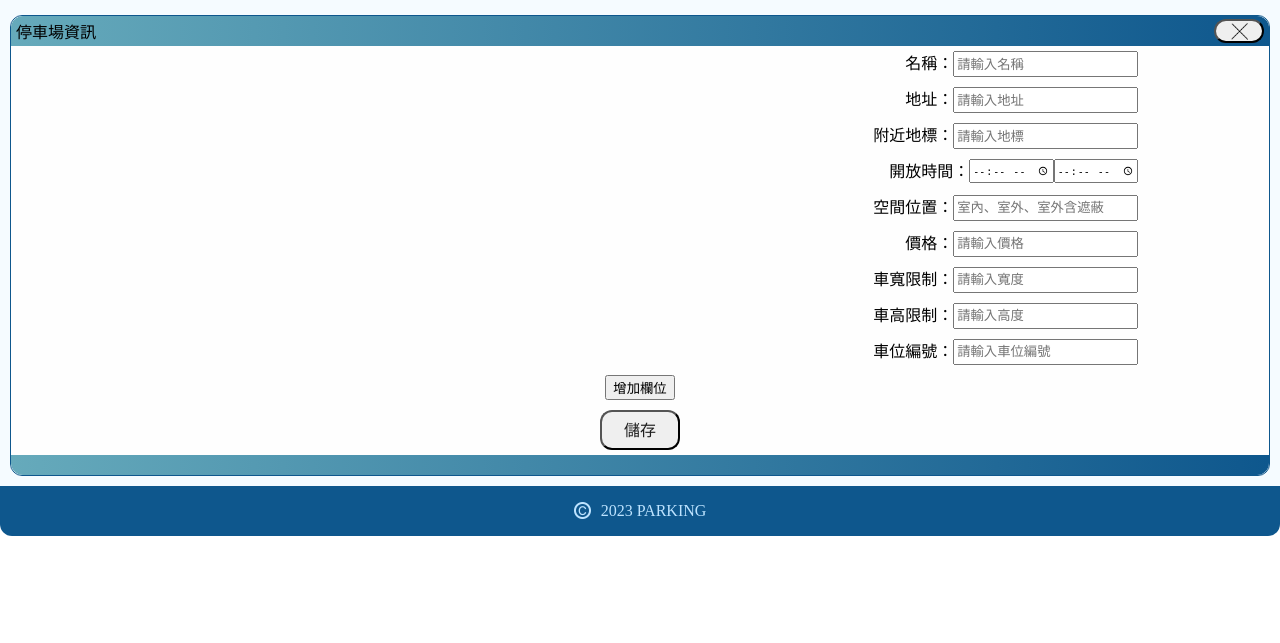
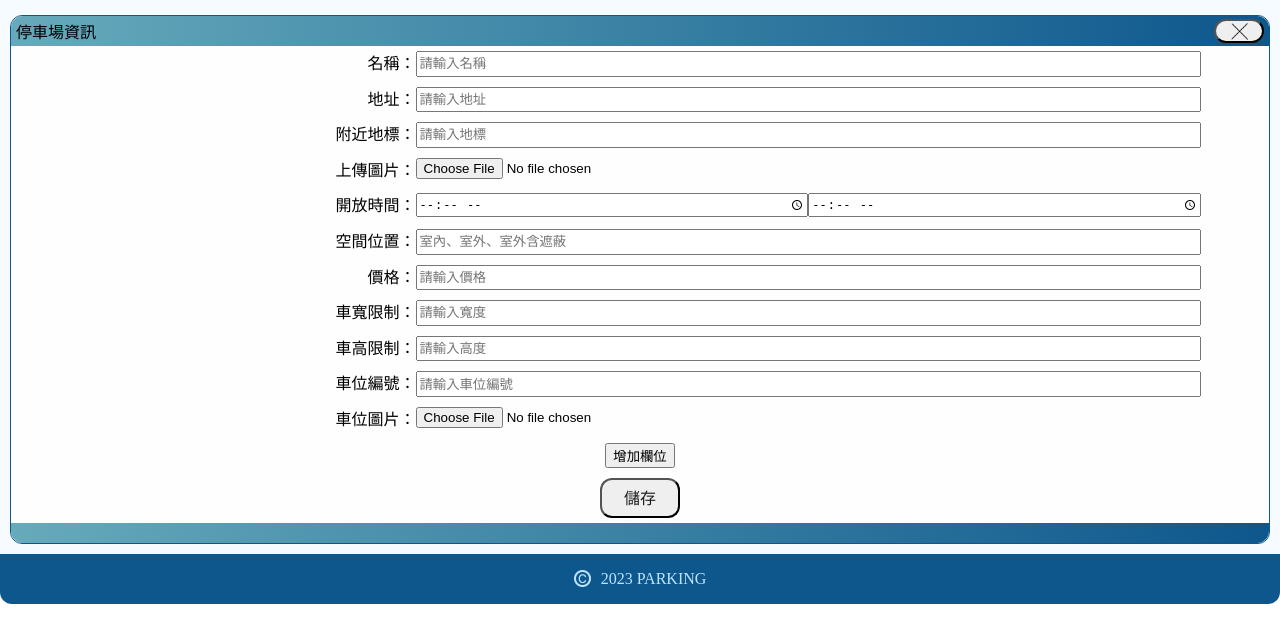
Before and after one commit to rfv406406/parkingabc, a Python web app: template templates/parking_lot_page.html in a window 1280 px wide. Shown: the part 50-693 px from the top of the page. Run offline with Jinja, Linux system fonts and the light colour scheme; the template is opened without the code that fills it, so the values that code supplies are empty.

Commit message:
add20231113

```diff
--- a/static/CSS/parking_lot_page.css
+++ b/static/CSS/parking_lot_page.css
@@ -52,12 +52,12 @@
     align-items: center;
     padding: 5px;
     gap: 10px;
-    margin: 0 10% 0 10%;
+    margin: 0 5% 0 5%;
 }
 
 .information-form .input-box{
     display:flex;
-    justify-content: end;
+    /* justify-content: end; */
     width:100%;
     height:auto;
 }
@@ -71,18 +71,22 @@
 }
 
 .parking-lot-information-container .text{
-    height:20px;
+    height:auto;
+    flex: 1;
 }
 
 .parking-lot-information-container .text-time{
     height:20px;
-    font-size: 10px;
+    font-size: 12px;
+    flex-grow: 0.5;
 }
 
 .parking-lot-information-container .consistent-text{
     font-family: 'Noto Sans TC', sans-serif; /* 選擇支持中文標點的字體 */
     line-height: 1.6;
     white-space: nowrap;
+    text-align: right;
+    flex: 0 0 30%; /* flex-grow: 0, flex-shrink: 0, flex-basis: 30% */
 }
 
 .storage-button{
--- a/static/JS/parking_lot_page.js
+++ b/static/JS/parking_lot_page.js
@@ -7,9 +7,14 @@ addButton.addEventListener('click', addInputField);
 function addInputField() {
     inputCount++;
     const inputBoxContainer = document.getElementById('input-box-container');
-    const newInputBox = document.createElement('div');
-    newInputBox.className = 'input-box';
-    newInputBox.innerHTML = `<label for="parking-lot-number${inputCount}" class="consistent-text">車位編號${inputCount}：</label>
-                             <input type="text" id="parking-lot-number${inputCount}" name="parking-lot-number" class="text" placeholder="請輸入車牌編號">`;
-    inputBoxContainer.appendChild(newInputBox);
+    const newInputBoxNumber = document.createElement('div');
+    const newInputBoxImage = document.createElement('div');
+    newInputBoxNumber.className = 'input-box';
+    newInputBoxImage.className = 'input-box';
+    newInputBoxNumber.innerHTML = `<label for="parking-lot-number${inputCount}" class="consistent-text">車位編號${inputCount}：</label>
+    <input type="text" id="parking-lot-number${inputCount}" name="parking-lot-number" class="text" placeholder="請輸入車牌編號">`;
+    newInputBoxImage.innerHTML = `<label for="parking-square-image${inputCount}" class="consistent-text">車位圖片${inputCount}：</label>
+    <input type="file" id="parking-square-image${inputCount}" name="parking-square-image-information" class="text" placeholder="車位圖片">`;
+    inputBoxContainer.appendChild(newInputBoxNumber);
+    inputBoxContainer.appendChild(newInputBoxImage);
 }
--- a/templates/parking_lot_page.html
+++ b/templates/parking_lot_page.html
@@ -106,6 +106,10 @@
                     <input type="text" id="parking-lot-near" name="parking-lot-near-information" class="text" placeholder="請輸入地標">
                 </div>
                 <div class="input-box">
+                    <label for="parking-lot-image" class="consistent-text">上傳圖片：</label>
+                    <input type="file" id="parking-lot-image" name="parking-lot-image-information" class="text" placeholder="停車場圖片">
+                </div>
+                <div class="input-box">
                     <label for="parking-lot-opening-time" class="consistent-text">開放時間：</label>
                     <input type="time" id="parking-lot-opening-time" name="parking-lot-opening-time-information" class="text-time" min="00:00" max="24:00" placeholder="08:00">
                     <input type="time" id="parking-lot-closing-time" name="parking-lot-closing-time-information" class="text-time" min="00:00" max="24:00" placeholder="18:00">
@@ -131,13 +135,72 @@
                         <label for="parking-lot-number" class="consistent-text">車位編號：</label>
                         <input type="text" id="parking-lot-number" name="parking-lot-number-information" class="text" placeholder="請輸入車位編號">
                     </div>
+                    <div class="input-box">
+                        <label for="parking-square-image" class="consistent-text">車位圖片：</label>
+                        <input type="file" id="parking-square-image" name="parking-square-image-information" class="text" placeholder="車位圖片">
+                    </div>
                 </div>
                 <button type="button" id="add-button">增加欄位</button>
                 <button class="storage-button" id="storage-button" type="button">儲存</button>
             </form>
             <div class="footer"></div>
         </div>
-
+        <div class="parking-lot-information-page" id="parking-lot-information-page">
+            <div class="information-page-header">
+                <div>停車場資訊</div>
+            </div>
+            <div class="separator"></div>
+            <div class="information-table" id="information-table">
+                <div class="table">
+                    <label for="account" class="consistent-text">名稱：</label>
+                    <div class="infor-data">123停車場</div>
+                </div>
+                <div class="table">
+                    <label for="password" class="consistent-text">地址：</label>
+                    <div class="infor-data">新北市泰山區福興三街186號9樓</div>
+                </div>
+                <div class="table">
+                    <label for="name" class="consistent-text">附近地標：</label>
+                    <div class="infor-data">靠近新光三越旁的台北火車站</div>
+                </div>
+                <div class="table">
+                    <label for="e-mail" class="consistent-text">開放時間：</label>
+                    <div class="infor-data">08:00~19:00</div>
+                </div>
+                <div class="table">
+                    <label for="birthday" class="consistent-text">空間位置：</label>
+                    <div class="infor-data">室外含遮雨棚</div>
+                </div>
+                <div class="table">
+                    <label for="callphone" class="consistent-text">價格：</label>
+                    <div class="infor-data">100元</div>
+                </div>
+                <div class="table">
+                    <label for="callphone" class="consistent-text">車寬限制：</label>
+                    <div class="infor-data">2.0 m</div>
+                </div>
+                <div class="table">
+                    <label for="callphone" class="consistent-text">車高限制：</label>
+                    <div class="infor-data">2.0 m</div>
+                </div>
+                <div class="table">
+                    <label for="callphone" class="consistent-text">車高限制：</label>
+                    <div class="infor-data">2.0 m</div>
+                </div>
+                <div class="table">
+                    <label for="callphone" class="consistent-text">車位數量：</label>
+                    <div class="infor-data">1 位</div>
+                </div>
+                <div class="input-box-container" id="input-box-container">
+                    <div class="input-box">
+                        <div class="consistent-text">車位編號：</div>
+                        <button class="infor-data">ASD-1234</button>
+                    </div>
+                </div>
+                <div class="separator"></div>
+                <button class="edit-button" id="edit-button">編輯</button>
+            </div>
+        </div>
     </main>
 
     <footer class="footer">
```
Also changed, not shown: other parts of static/CSS/parking_lot_page.css (+17 -31 lines).
